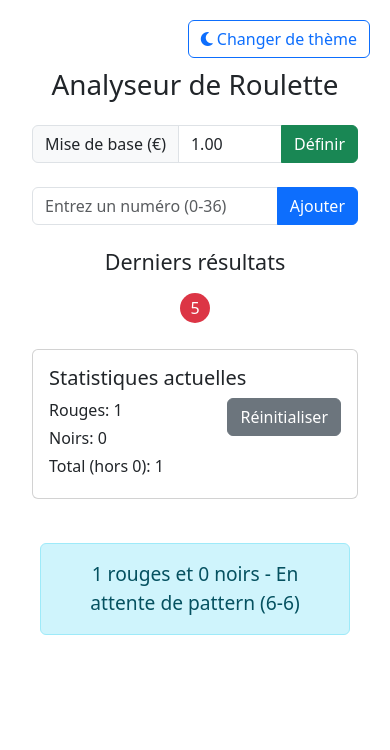
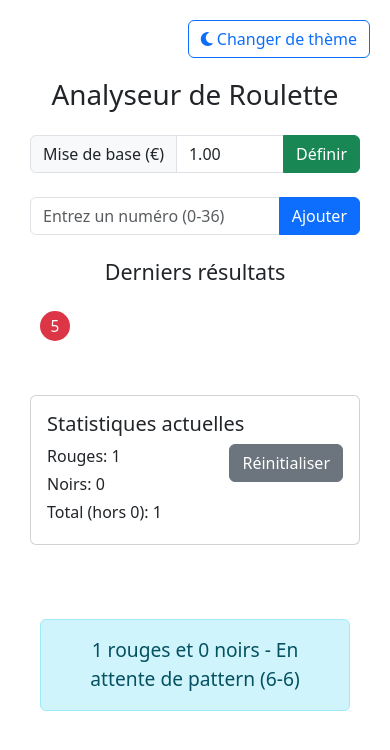
Before and after one commit to Nandoby/Roulette-Analyzer, a plain HTML site: page index.html in a window 390 px wide. Both pictures are taken after typing "5" into the empty fields and a click on the button "Ajouter". Drawn offline with nearby package versions, Linux system fonts and the light colour scheme.

Commit message:
feat: Amélioration du responsive design

```diff
--- a/index.html
+++ b/index.html
@@ -1,11 +1,17 @@
 <!DOCTYPE html>
 <html lang="fr" data-bs-theme="light">
   <head>
-    <meta charset="UTF-8">
-    <meta name="viewport" content="width=device-width, initial-scale=1.0">
+    <meta charset="UTF-8" />
+    <meta name="viewport" content="width=device-width, initial-scale=1.0" />
     <title>Analyseur de Roulette</title>
-    <link href="https://cdn.jsdelivr.net/npm/bootstrap@5.3.2/dist/css/bootstrap.min.css" rel="stylesheet">
-    <script src="https://kit.fontawesome.com/78c72d8c86.js" crossorigin="anonymous"></script>
+    <link
+      href="https://cdn.jsdelivr.net/npm/bootstrap@5.3.2/dist/css/bootstrap.min.css"
+      rel="stylesheet"
+    />
+    <script
+      src="https://kit.fontawesome.com/78c72d8c86.js"
+      crossorigin="anonymous"
+    ></script>
     <style>
       :root {
         --message-bg-light: rgba(255, 255, 255, 0.95);
@@ -29,11 +35,13 @@
         max-width: 800px;
       }
 
-        .results-container {
+      #resultsDisplay {
         font-size: 1.5em;
         margin-bottom: 20px;
-            overflow-x: auto;
-            white-space: nowrap;
+        display: grid;
+        grid-template-columns: repeat(auto-fill, minmax(40px, 1fr));
+        gap: 5px;
+        padding: 10px;
       }
 
       .message-container {
@@ -46,19 +54,22 @@
       }
 
       .number-cell {
-            display: inline-block;
-            width: 30px;
-            height: 30px;
-            margin: 2px;
-            line-height: 30px;
-            text-align: center;
+        display: flex;
+        align-items: center;
+        justify-content: center;
+        aspect-ratio: 1;
+        width: 100%;
+        min-width: 30px;
+        max-width: 35px;
+        margin: 0;
+        font-size: 0.7em;
+        border-radius: 50%;
         color: white;
-            border-radius: 50%;
       }
 
       /* Styles pour les numéros dans resultsDisplay */
       .number-cell.rouge {
-            background-color: #DC3545;
+        background-color: #dc3545;
       }
       .number-cell.noir {
         background-color: #212529;
@@ -115,11 +126,41 @@
         top: 20px;
         right: 20px;
       }
+
+      /* Media queries pour différentes tailles d'écran */
+      @media (max-width: 576px) {
+        #resultsDisplay {
+          font-size: 1.2em;
+          grid-template-columns: repeat(auto-fill, minmax(30px, 1fr));
+        }
+
+        .container {
+          padding: 10px;
+        }
+
+        .number-cell {
+            font-size: 0.8em;
+        }
+      }
+
+      @media (min-width: 992px) {
+        #resultsDisplay {
+            grid-template-columns: repeat(auto-fill, minmax(35px, 1fr));
+        }
+
+        .number-cell {
+            max-width: 35px;
+            font-size: 0.6em;
+        }
+      }
     </style>
   </head>
   <body>
     <!-- Bouton de thème -->
-    <button class="btn btn-outline-primary theme-switch" onclick="toggleTheme()">
+    <button
+      class="btn btn-outline-primary theme-switch"
+      onclick="toggleTheme()"
+    >
       <i class="fas fa-moon"></i> Changer de thème
     </button>
 
@@ -131,8 +172,17 @@
         <div class="col-md-6">
           <div class="input-group">
             <span class="input-group-text">Mise de base (€)</span>
-                    <input type="number" id="baseUnitInput" class="form-control" min="0.01" step="0.01" value="1.00">
-                    <button class="btn btn-success" id="setBaseUnitButton">Définir</button>
+            <input
+              type="number"
+              id="baseUnitInput"
+              class="form-control"
+              min="0.01"
+              step="0.01"
+              value="1.00"
+            />
+            <button class="btn btn-success" id="setBaseUnitButton">
+              Définir
+            </button>
           </div>
         </div>
       </div>
@@ -141,7 +191,14 @@
       <div class="row justify-content-center mb-4">
         <div class="col-md-6">
           <div class="input-group">
-                    <input type="number" id="numberInput" class="form-control" min="0" max="36" placeholder="Entrez un numéro (0-36)">
+            <input
+              type="number"
+              id="numberInput"
+              class="form-control"
+              min="0"
+              max="36"
+              placeholder="Entrez un numéro (0-36)"
+            />
             <button class="btn btn-primary" id="addButton">Ajouter</button>
           </div>
         </div>
@@ -165,10 +222,14 @@
                 <div class="col">
                   <p class="mb-1">Rouges: <span id="redCount">0</span></p>
                   <p class="mb-1">Noirs: <span id="blackCount">0</span></p>
-                                <p class="mb-1">Total (hors 0): <span id="totalCount">0</span></p>
+                  <p class="mb-1">
+                    Total (hors 0): <span id="totalCount">0</span>
+                  </p>
                 </div>
                 <div class="col text-end">
-                                <button id="resetButton" class="btn btn-secondary">Réinitialiser</button>
+                  <button id="resetButton" class="btn btn-secondary">
+                    Réinitialiser
+                  </button>
                 </div>
               </div>
             </div>
@@ -178,7 +239,7 @@
     </div>
 
     <!-- Message flottant -->
-    <div id="alertArea" class="message-container" style="display: none;">
+    <div id="alertArea" class="message-container" style="display: none">
       <div id="alertMessage" class="text-center" role="alert"></div>
     </div>
 
@@ -188,35 +249,35 @@
       // Fonction pour basculer le thème
       function toggleTheme() {
         const html = document.documentElement;
-            const currentTheme = html.getAttribute('data-bs-theme');
-            const newTheme = currentTheme === 'dark' ? 'light' : 'dark';
-            html.setAttribute('data-bs-theme', newTheme);
-            localStorage.setItem('theme', newTheme);
+        const currentTheme = html.getAttribute("data-bs-theme");
+        const newTheme = currentTheme === "dark" ? "light" : "dark";
+        html.setAttribute("data-bs-theme", newTheme);
+        localStorage.setItem("theme", newTheme);
       }
 
       // Restaurer le thème au chargement
-        document.addEventListener('DOMContentLoaded', () => {
-            const savedTheme = localStorage.getItem('theme') || 'light';
-            document.documentElement.setAttribute('data-bs-theme', savedTheme);
+      document.addEventListener("DOMContentLoaded", () => {
+        const savedTheme = localStorage.getItem("theme") || "light";
+        document.documentElement.setAttribute("data-bs-theme", savedTheme);
 
         const analyzer = new RouletteAnalyzer();
-            const numberInput = document.getElementById('numberInput');
-            const addButton = document.getElementById('addButton');
-            const resetButton = document.getElementById('resetButton');
-            const alertArea = document.getElementById('alertArea');
-            const alertMessage = document.getElementById('alertMessage');
-            const resultsDisplay = document.getElementById('resultsDisplay');
-            const redCount = document.getElementById('redCount');
-            const blackCount = document.getElementById('blackCount');
-            const totalCount = document.getElementById('totalCount');
-            const baseUnitInput = document.getElementById('baseUnitInput');
-            const setBaseUnitButton = document.getElementById('setBaseUnitButton');
+        const numberInput = document.getElementById("numberInput");
+        const addButton = document.getElementById("addButton");
+        const resetButton = document.getElementById("resetButton");
+        const alertArea = document.getElementById("alertArea");
+        const alertMessage = document.getElementById("alertMessage");
+        const resultsDisplay = document.getElementById("resultsDisplay");
+        const redCount = document.getElementById("redCount");
+        const blackCount = document.getElementById("blackCount");
+        const totalCount = document.getElementById("totalCount");
+        const baseUnitInput = document.getElementById("baseUnitInput");
+        const setBaseUnitButton = document.getElementById("setBaseUnitButton");
 
         // Gestionnaire pour le changement de mise de base
-            setBaseUnitButton.addEventListener('click', () => {
+        setBaseUnitButton.addEventListener("click", () => {
           const amount = parseFloat(baseUnitInput.value);
           if (amount <= 0) {
-                    alert('La mise de base doit être supérieure à 0');
+            alert("La mise de base doit être supérieure à 0");
             return;
           }
           analyzer.setBaseBet(amount);
@@ -227,15 +288,15 @@
         });
 
         function formatBet(amount) {
-                return amount.toFixed(2) + ' €';
+          return amount.toFixed(2) + " €";
         }
 
         function updateDisplay(results, analysis) {
           // Mise à jour de l'affichage des résultats
-                resultsDisplay.innerHTML = '';
+          resultsDisplay.innerHTML = "";
           // Afficher les résultats dans l'ordre inverse (dernier à gauche)
-                results.reverse().forEach(result => {
-                    const cell = document.createElement('div');
+          results.reverse().forEach((result) => {
+            const cell = document.createElement("div");
             cell.className = `number-cell ${result.color}`;
             cell.textContent = result.number;
             resultsDisplay.appendChild(cell);
@@ -244,10 +305,10 @@
           // Mise à jour des statistiques
           redCount.textContent = analysis.redCount;
           blackCount.textContent = analysis.blackCount;
-                totalCount.textContent = resultsDisplay.children.length;  // Compte simplement le nombre de cellules
+          totalCount.textContent = resultsDisplay.children.length; // Compte simplement le nombre de cellules
 
           // Mise à jour de l'alerte et des recommandations
-                alertArea.style.display = 'block';
+          alertArea.style.display = "block";
 
           // Modifier le message pour inclure le montant formaté
           if (analysis.recommendation && analysis.betAmount > 0) {
@@ -259,11 +320,11 @@
 
           // Changement de style selon le type de message
           if (analysis.patternDetected) {
-                    alertMessage.className = 'alert alert-success';
+            alertMessage.className = "alert alert-success";
           } else if (analysis.recommendation && analysis.betColor) {
-                    alertMessage.className = 'alert alert-warning';
+            alertMessage.className = "alert alert-warning";
           } else {
-                    alertMessage.className = 'alert alert-info';
+            alertMessage.className = "alert alert-info";
           }
 
           // Mise en forme du message avec mise en évidence
@@ -271,7 +332,7 @@
             const parts = analysis.message.split(/Misez ([\d.]+) € sur/);
             if (parts.length === 3) {
               const coloredWord = parts[2].trim();
-                        const color = coloredWord === 'rouge' ? '#dc3545' : '#212529';
+              const color = coloredWord === "rouge" ? "#dc3545" : "#212529";
               analysis.message = `${parts[0]}Misez <span class="bet-amount">${parts[1]} €</span> sur <span style="color: ${color}; font-weight: bold;">${coloredWord}</span>`;
             }
           }
@@ -282,7 +343,7 @@
         function addNumber() {
           const number = parseInt(numberInput.value);
           if (isNaN(number) || number < 0 || number > 36) {
-                    alert('Veuillez entrer un numéro valide entre 0 et 36');
+            alert("Veuillez entrer un numéro valide entre 0 et 36");
             return;
           }
 
@@ -290,29 +351,29 @@
             const analysis = analyzer.addResult(number);
             const results = analyzer.getCurrentResults();
             updateDisplay(results, analysis);
-                    numberInput.value = '';
+            numberInput.value = "";
           } catch (error) {
             alert(error.message);
           }
         }
 
         function resetAnalyzer() {
-                if (confirm('Voulez-vous vraiment réinitialiser l\'analyseur ?')) {
+          if (confirm("Voulez-vous vraiment réinitialiser l'analyseur ?")) {
             analyzer.clearResults();
-                    resultsDisplay.innerHTML = '';
-                    alertArea.style.display = 'none';
-                    redCount.textContent = '0';
-                    blackCount.textContent = '0';
-                    totalCount.textContent = '0';
-                    numberInput.value = '';
+            resultsDisplay.innerHTML = "";
+            alertArea.style.display = "none";
+            redCount.textContent = "0";
+            blackCount.textContent = "0";
+            totalCount.textContent = "0";
+            numberInput.value = "";
           }
         }
 
         // Gestionnaires d'événements
-            addButton.addEventListener('click', addNumber);
-            resetButton.addEventListener('click', resetAnalyzer);
-            numberInput.addEventListener('keypress', (e) => {
-                if (e.key === 'Enter') {
+        addButton.addEventListener("click", addNumber);
+        resetButton.addEventListener("click", resetAnalyzer);
+        numberInput.addEventListener("keypress", (e) => {
+          if (e.key === "Enter") {
             addNumber();
           }
         });
```
Lines whose indentation alone changed are shown as unchanged.
